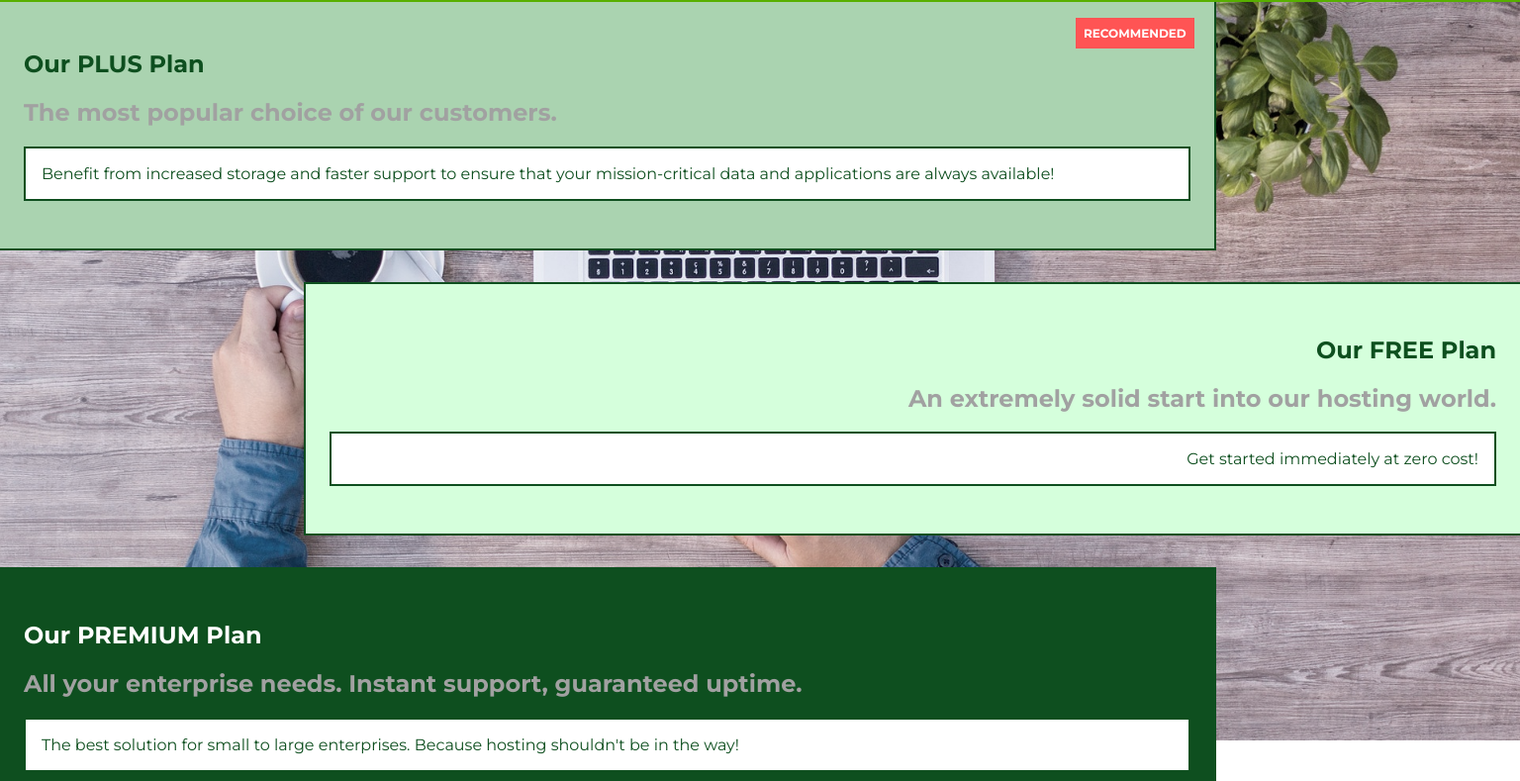
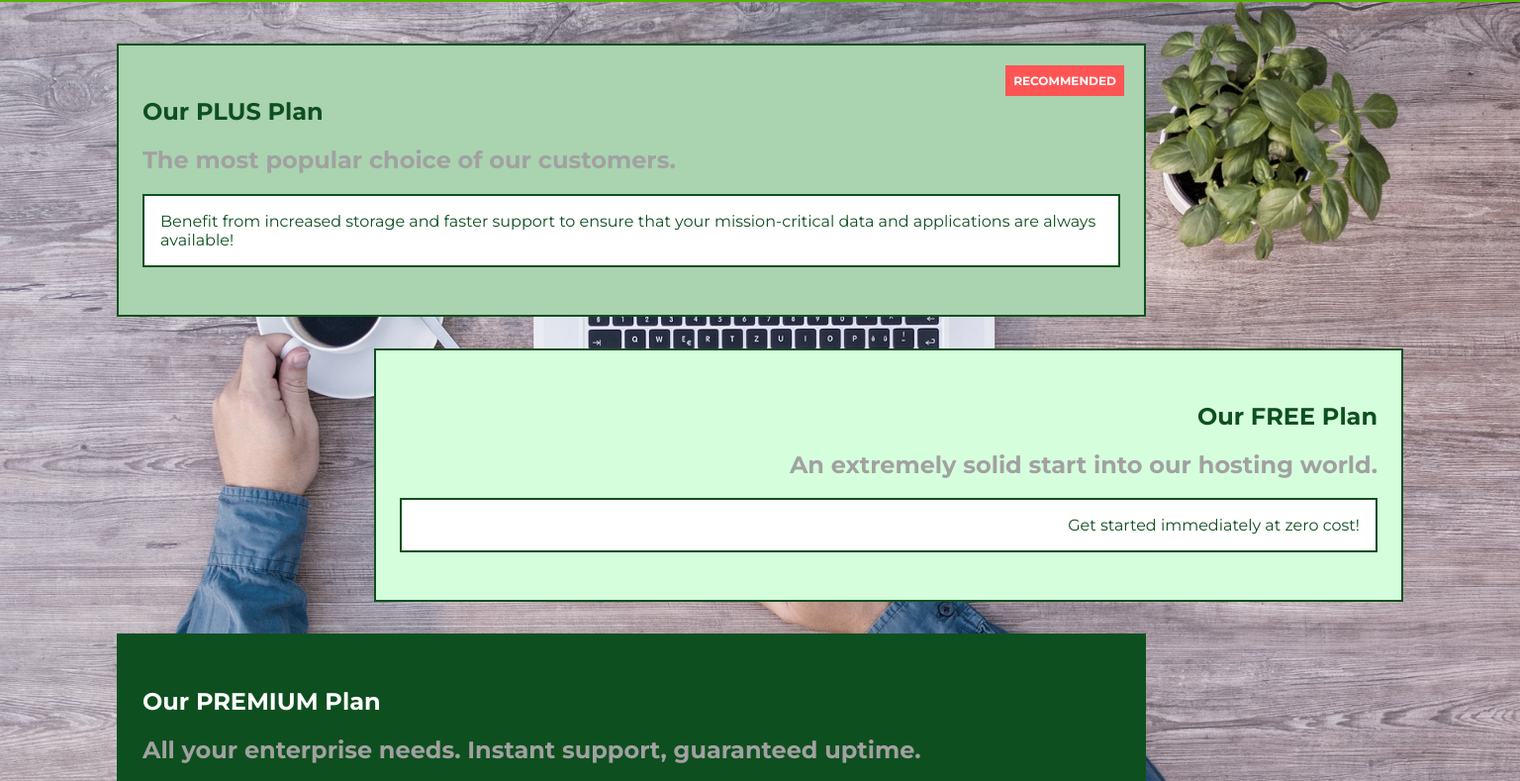
Before and after one commit to marcelo-cardozo/css-demo-project, a plain HTML site: page packages/index.html in a window 1536 px wide. Shown: the part 52-841 px from the top of the page at 99% size. Drawn offline with Linux system fonts and the light colour scheme.

Commit message:
Responsive design for the packages page

```diff
--- a/packages/packages.css
+++ b/packages/packages.css
@@ -88,3 +88,20 @@ main {
 .clearfix {
 	clear: both;
 }
+
+@media (min-width: 40rem){
+	main {
+		margin: 3rem auto;
+		max-width: 1300px;
+	}
+}
+
+@media (min-width: 1300px){
+	.plan {
+		border-left: 2px solid #0e4f1f;
+	}
+
+	#free {
+		border-right: 2px solid #0e4f1f;
+	}
+}
```
